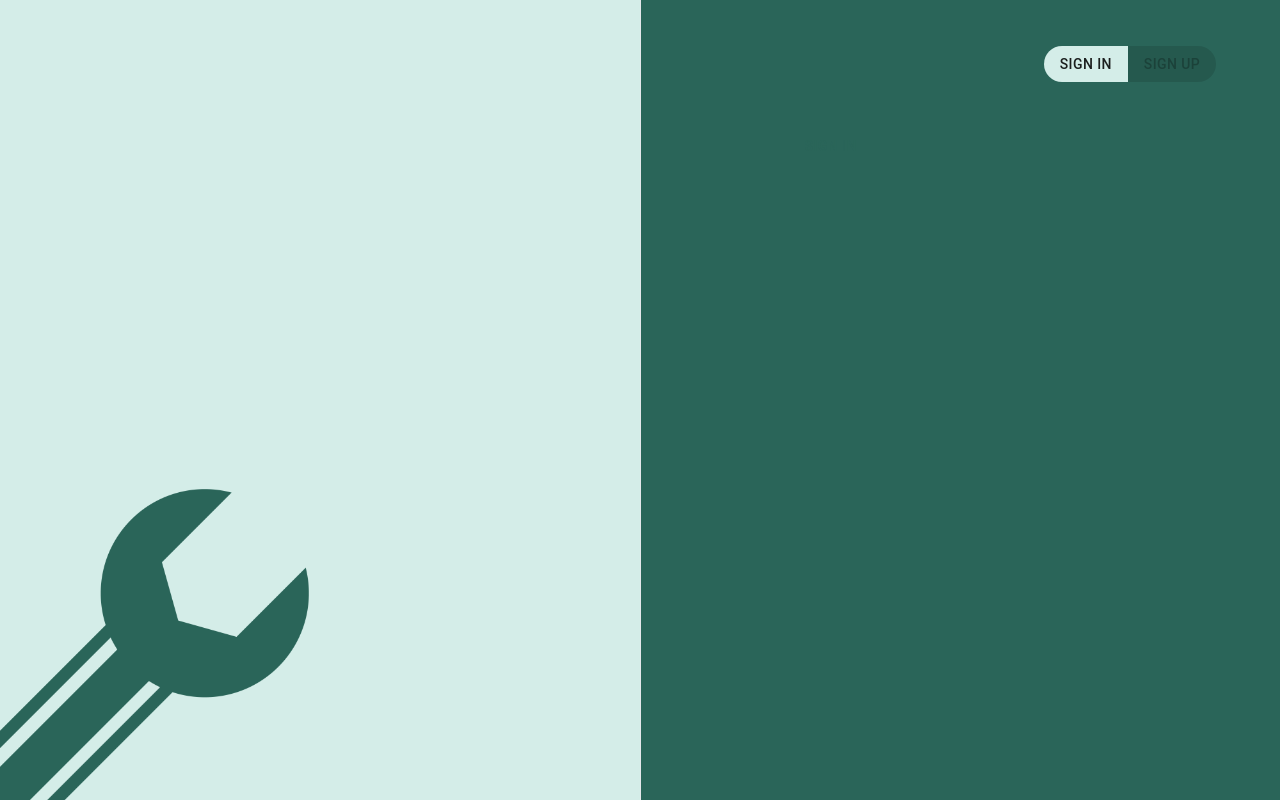
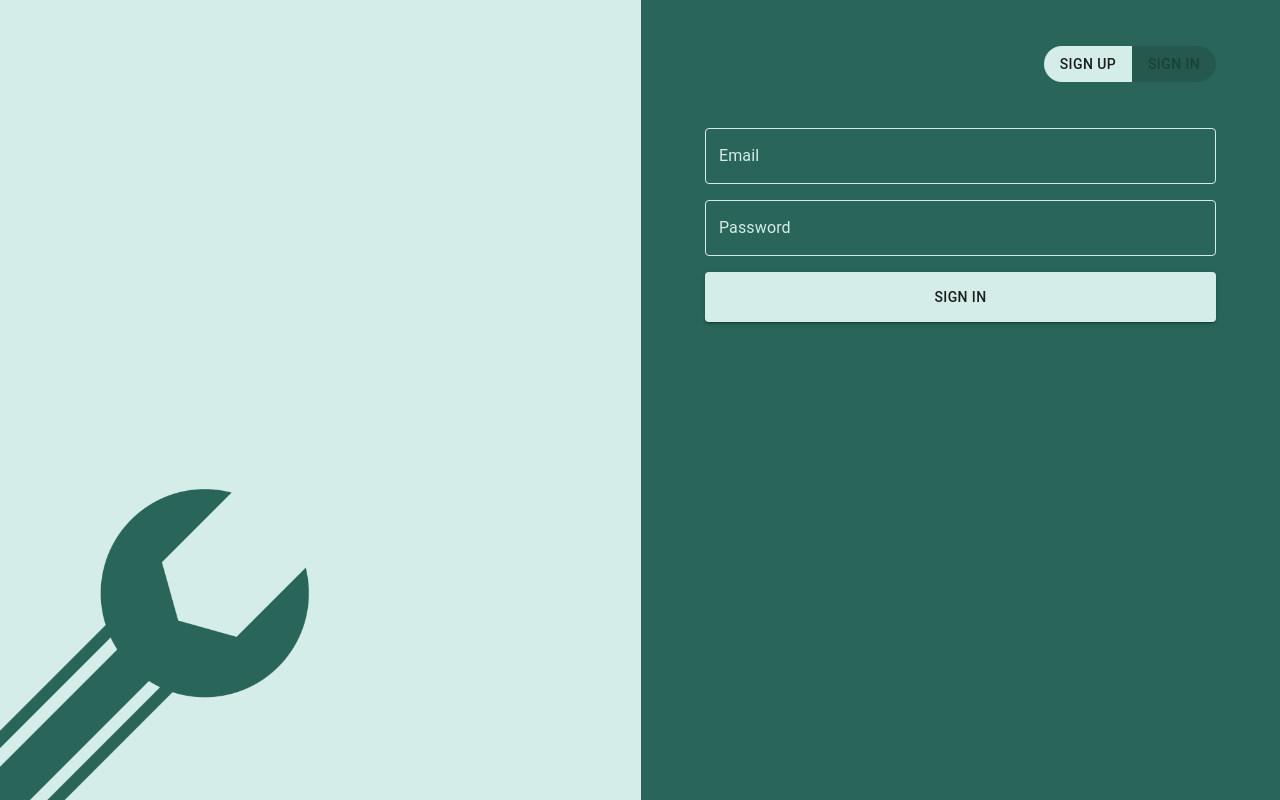
Before and after one commit to aryankarim/chakika-capstone-frontend-typescript, a React (Create React App) app: page /login in a window 1280 px wide. Built offline with nearby package versions, Linux system fonts and the light colour scheme.

Commit message:
refactor(LoginPage): change inputs to MUI TextFelids

```diff
--- a/src/components/routes/Entry/Entry.tsx
+++ b/src/components/routes/Entry/Entry.tsx
@@ -28,7 +28,7 @@ export default function Entry(): ReactElement {
             }}
             disabled={toggleLogin}
           >
-            Sign Up
+            Sign In
           </Button>
           <Button
             {...(toggleLogin && {
@@ -44,7 +44,7 @@ export default function Entry(): ReactElement {
             }}
             disabled={!toggleLogin}
           >
-            Sign In
+            Sign Up
           </Button>
         </div>
 
--- a/src/components/routes/LoginPage/Login.tsx
+++ b/src/components/routes/LoginPage/Login.tsx
@@ -2,7 +2,7 @@ import { ReactElement } from "react";
 import { useForm } from "react-hook-form";
 import { useYupValidationResolver } from "../../hooks/useYupValidationResolver";
 import { loginValidationSchema } from "../../../utils/validatorSchemas";
-import { Button } from "@mui/material";
+import { Button, TextField } from "@mui/material";
 
 interface Credential {
   email: string;
@@ -25,33 +25,43 @@ export default function LoginPage(): ReactElement {
 
   return (
     <div className="flex container mx-auto justify-center">
-      <form
-        className="grid grid-cols-2 w-4/5 gap-2 gap-y-7"
-        onSubmit={onSubmit}
-      >
-        {/* <Input
-          label={null}
-          type="email"
-          placeholder="Email"
-          customStyle="col-span-2 h-10"
+      <form className="flex flex-col gap-y-4 w-4/5 " onSubmit={onSubmit}>
+        <TextField
           {...register("email")}
-        >
-          {errors?.email && (
-            <p className="text-red-400 text-sm">{errors.email.message}</p>
-          )}
-        </Input>
-        <Input
-          label={null}
+          id="email"
+          label="Email"
+          color="secondary"
+          variant="outlined"
+          fullWidth
+          error={errors?.email ? true : false}
+          helperText={errors?.email ? errors.email.message : null}
+          sx={{
+            "& .MuiInputLabel-root": { color: "secondary.main" },
+            "& .MuiOutlinedInput-root": {
+              "& > fieldset": { borderColor: "secondary.main" },
+            },
+          }}
+        />
+        <TextField
+          {...register("password")}
+          id="password"
+          label="Password"
+          color="secondary"
+          variant="outlined"
           type="password"
-          placeholder="Password"
-          customStyle="col-span-2 h-10"
-          {...register("password")}
-        >
-          {errors?.password && (
-            <p className="text-red-400 text-sm">{errors.password.message}</p>
-          )}
-        </Input> */}
-        <Button>Sign In</Button>
+          fullWidth
+          error={errors?.password ? true : false}
+          helperText={errors?.password ? errors.password.message : null}
+          sx={{
+            "& .MuiInputLabel-root": { color: "secondary.main" },
+            "& .MuiOutlinedInput-root": {
+              "& > fieldset": { borderColor: "secondary.main" },
+            },
+          }}
+        />
+        <Button variant="contained" color="secondary" sx={{ height: 50 }}>
+          Sign In
+        </Button>
       </form>
     </div>
   );
```
